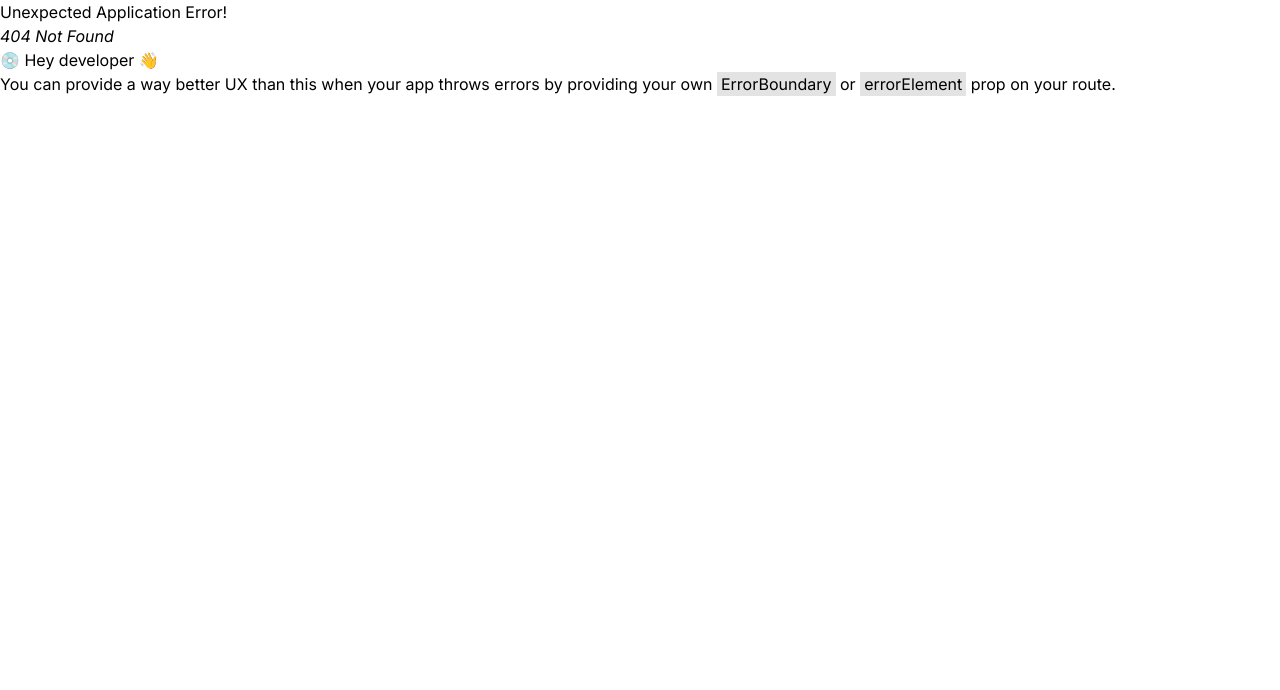
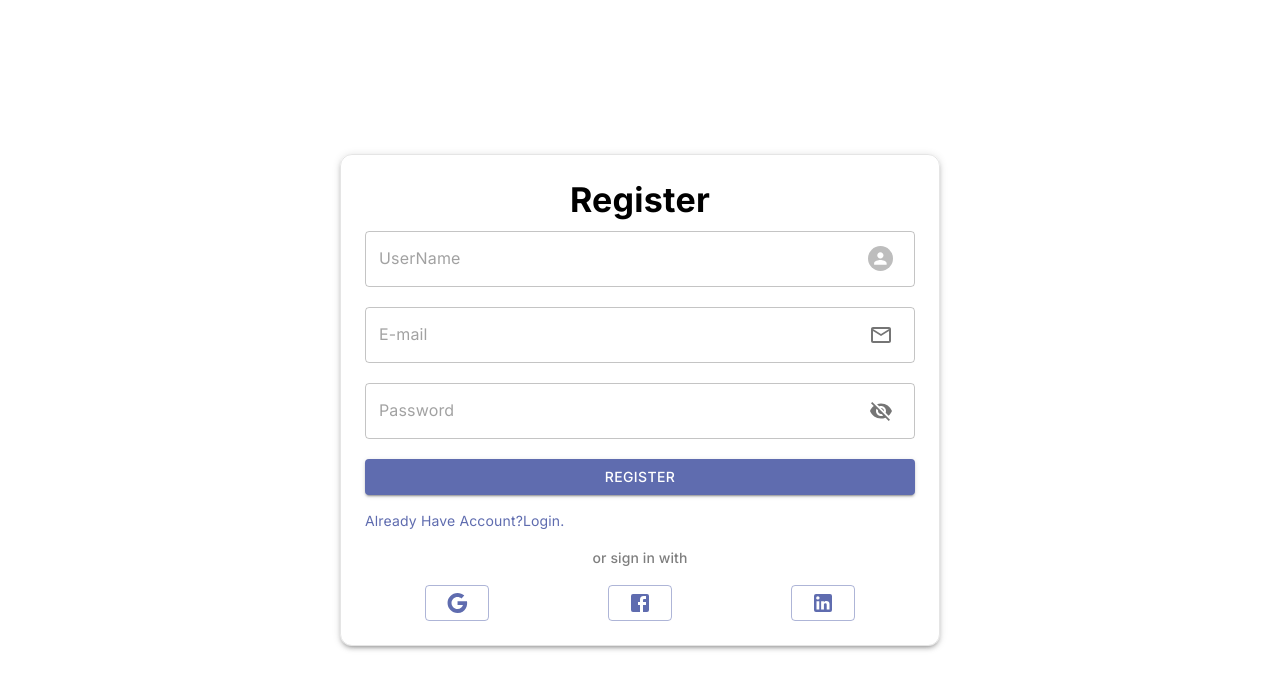
Before and after one commit to thantzarni77/job_finder, a React (Vite) app in the folder job_finder_frontend/: page /register in a window 1280 px wide. Before the commit this address had no page. Shown: the top 690 px of the page. Built offline with nearby package versions, Linux system fonts and the light colour scheme.

Commit message:
added login page and register page

```diff
--- /dev/null
+++ b/job_finder_frontend/src/pages/Login.tsx
@@ -0,0 +1,112 @@
+import {
+  Box,
+  Container,
+  Button,
+  Typography,
+  OutlinedInput,
+  IconButton,
+} from "@mui/material";
+import {
+  Facebook as FacebookIcon,
+  Google as GoogleIcon,
+  LinkedIn as LinkedInIcon,
+  MailOutline as MailOutlineIcon,
+  Visibility as VisibilityIcon,
+  VisibilityOff as VisibilityOffIcon,
+} from "@mui/icons-material";
+import { useState } from "react";
+
+import { Link } from "react-router";
+export default function Login() {
+  const [showPassword, setShowPassword] = useState(false);
+  return (
+    <Box
+      sx={{
+        height: "100vh",
+        alignItems: "center",
+        justifyContent: "center",
+        display: "flex",
+      }}
+    >
+      <Container
+        maxWidth="sm"
+        sx={{
+          border: "1px solid rgba(0, 0, 0, 0.1)",
+          borderRadius: 3,
+          boxShadow: 3,
+          py: 3,
+        }}
+      >
+        <Typography variant="h4" sx={{ textAlign: "center", fontWeight: 700 }}>
+          Login
+        </Typography>
+
+        <form
+          style={{
+            display: "flex",
+            flexDirection: "column",
+            gap: "20px",
+            marginTop: "10px",
+          }}
+        >
+          <OutlinedInput
+            fullWidth
+            type="email"
+            placeholder="E-mail"
+            endAdornment={
+              <IconButton>
+                <MailOutlineIcon />
+              </IconButton>
+            }
+          />
+          <OutlinedInput
+            fullWidth
+            type={showPassword ? "text" : "password"}
+            placeholder="Password"
+            endAdornment={
+              <IconButton onClick={() => setShowPassword(!showPassword)}>
+                {showPassword ? <VisibilityIcon /> : <VisibilityOffIcon />}
+              </IconButton>
+            }
+          />
+          <Button variant="contained">Login</Button>
+        </form>
+
+        <Box sx={{ display: "flex", justifyContent: "space-between", mt: 3 }}>
+          <Link to="/login">
+            <Typography variant="body2" color="primary">
+              Forget Password?
+            </Typography>
+          </Link>
+
+          <Link to="/register">
+            <Typography variant="body2" color="primary">
+              Register Account
+            </Typography>
+          </Link>
+        </Box>
+
+        <Typography
+          variant="subtitle2"
+          sx={{ opacity: 0.5, textAlign: "center", my: 2 }}
+        >
+          or sign in with
+        </Typography>
+
+        <Box sx={{ mt: 2, display: "flex", justifyContent: "space-around" }}>
+          <Button variant="outlined">
+            <GoogleIcon />
+          </Button>
+
+          <Button variant="outlined">
+            <FacebookIcon />
+          </Button>
+
+          <Button variant="outlined">
+            <LinkedInIcon />
+          </Button>
+        </Box>
+      </Container>
+    </Box>
+  );
+}
--- /dev/null
+++ b/job_finder_frontend/src/pages/Register.tsx
@@ -0,0 +1,115 @@
+import {
+  Box,
+  Container,
+  Button,
+  Typography,
+  OutlinedInput,
+  IconButton,
+  Avatar,
+} from "@mui/material";
+import {
+  Facebook as FacebookIcon,
+  Google as GoogleIcon,
+  LinkedIn as LinkedInIcon,
+  MailOutline as MailOutlineIcon,
+  Visibility as VisibilityIcon,
+  VisibilityOff as VisibilityOffIcon,
+} from "@mui/icons-material";
+import { useState } from "react";
+
+import { Link } from "react-router";
+export default function Register() {
+  const [showPassword, setShowPassword] = useState(false);
+  return (
+    <Box
+      sx={{
+        height: "100vh",
+        alignItems: "center",
+        justifyContent: "center",
+        display: "flex",
+      }}
+    >
+      <Container
+        maxWidth="sm"
+        sx={{
+          border: "1px solid rgba(0, 0, 0, 0.1)",
+          borderRadius: 3,
+          boxShadow: 3,
+          py: 3,
+        }}
+      >
+        <Typography variant="h4" sx={{ textAlign: "center", fontWeight: 700 }}>
+          Register
+        </Typography>
+
+        <form
+          style={{
+            display: "flex",
+            flexDirection: "column",
+            gap: "20px",
+            marginTop: "10px",
+          }}
+        >
+          <OutlinedInput
+            fullWidth
+            type="name"
+            placeholder="UserName"
+            endAdornment={
+              <IconButton>
+                <Avatar sx={{ width: 25, height: 25 }} />
+              </IconButton>
+            }
+          />
+          <OutlinedInput
+            fullWidth
+            type="email"
+            placeholder="E-mail"
+            endAdornment={
+              <IconButton>
+                <MailOutlineIcon />
+              </IconButton>
+            }
+          />
+          <OutlinedInput
+            fullWidth
+            type={showPassword ? "text" : "password"}
+            placeholder="Password"
+            endAdornment={
+              <IconButton onClick={() => setShowPassword(!showPassword)}>
+                {showPassword ? <VisibilityIcon /> : <VisibilityOffIcon />}
+              </IconButton>
+            }
+          />
+          <Button variant="contained">Register</Button>
+        </form>
+
+        <Link to="/login">
+          <Typography variant="body2" color="primary" sx={{ mt: 2 }}>
+            Already Have Account?Login.
+          </Typography>
+        </Link>
+
+        <Typography
+          variant="subtitle2"
+          sx={{ opacity: 0.5, textAlign: "center", my: 2 }}
+        >
+          or sign in with
+        </Typography>
+
+        <Box sx={{ mt: 2, display: "flex", justifyContent: "space-around" }}>
+          <Button variant="outlined">
+            <GoogleIcon />
+          </Button>
+
+          <Button variant="outlined">
+            <FacebookIcon />
+          </Button>
+
+          <Button variant="outlined">
+            <LinkedInIcon />
+          </Button>
+        </Box>
+      </Container>
+    </Box>
+  );
+}
```
Also changed, not shown: job_finder_frontend/src/Routes.tsx (+7 -1 lines).
